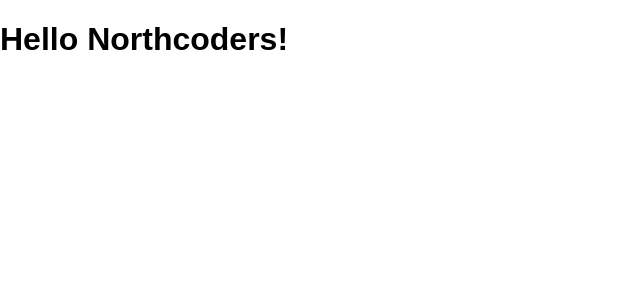
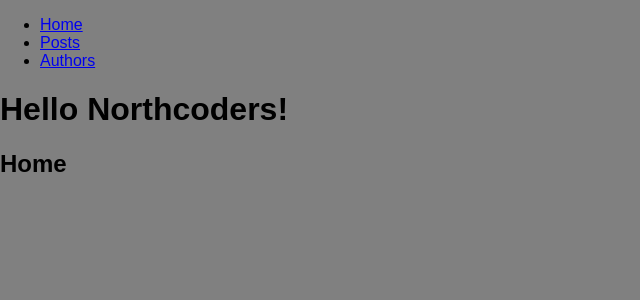
Before and after one commit to tfarrelly01/w09-react-blog, a React (Create React App) app: page / in a window 1280 px wide. Shown: the top 300 px of the page, without its empty margins (0-640 px from the left). Built offline with nearby package versions, Linux system fonts and the light colour scheme; no server answers; the HTML template or start-up script is replaced by a standard one.

Commit message:
pages built out, data requested with axios

```diff
--- a/src/App.js
+++ b/src/App.js
@@ -1,14 +1,76 @@
-import React, {Component} from 'react';
+import React, { Component } from 'react';
 import './App.css';
+import axios from 'axios';
+// import Proptypes from 'prop-types'
+
+import {
+  BrowserRouter as Router,
+  Route,
+  Link
+} from 'react-router-dom';
+
+const API_URL = 'https://react-router-blog-api-ptpsayzdyc.now.sh';
 
 class App extends Component {
-  render () {
+  constructor(props) {
+    super(props);
+    this.state = {
+      page : '',
+      posts: []
+    };
+  }
+
+  componentDidMount() {
+    axios.get(`${API_URL}/posts`)
+      .then((res) => {
+        console.log(res.data)
+        this.setState({
+          posts: res.data.posts
+        });
+      })
+      .catch(console.log);
+  }
+
+  render() {
     return (
-      <div className="App">
-        <h1>Hello Northcoders!</h1>
-      </div>
+      <Router>
+        <div>
+          <ul>
+            <li><Link to="/">Home</Link></li>
+            <li><Link to="/posts">Posts</Link></li>
+            <li><Link to="/authors">Authors</Link></li>
+          </ul>
+          <div className="App">
+            <h1>Hello Northcoders!</h1>
+          </div>
+          <Route exact path="/" component={Home} />
+          <Route exact path="/posts" component={Posts} />
+          <Route exact path="/authors" component={Authors} />
+        </div>
+      </Router>
     );
   }
 }
 
+const Home = () => (
+  <div>
+    <h2>Home</h2>
+  </div>
+);
+
+const Posts = () => (
+  <div><h2>Posts</h2></div>
+);
+
+const Authors = () => (
+  <div>
+    <h2>Author</h2>
+  </div>
+);
+
+
+
+
+
+
 export default App;
--- a/src/index.css
+++ b/src/index.css
@@ -2,4 +2,7 @@ body {
   margin: 0;
   padding: 0;
   font-family: sans-serif;
+
+  background-color: grey;
+
 }
```
Also changed, not shown: package.json (+16 -1 lines), 1 other file (tests, documents, lock files or other folders).
